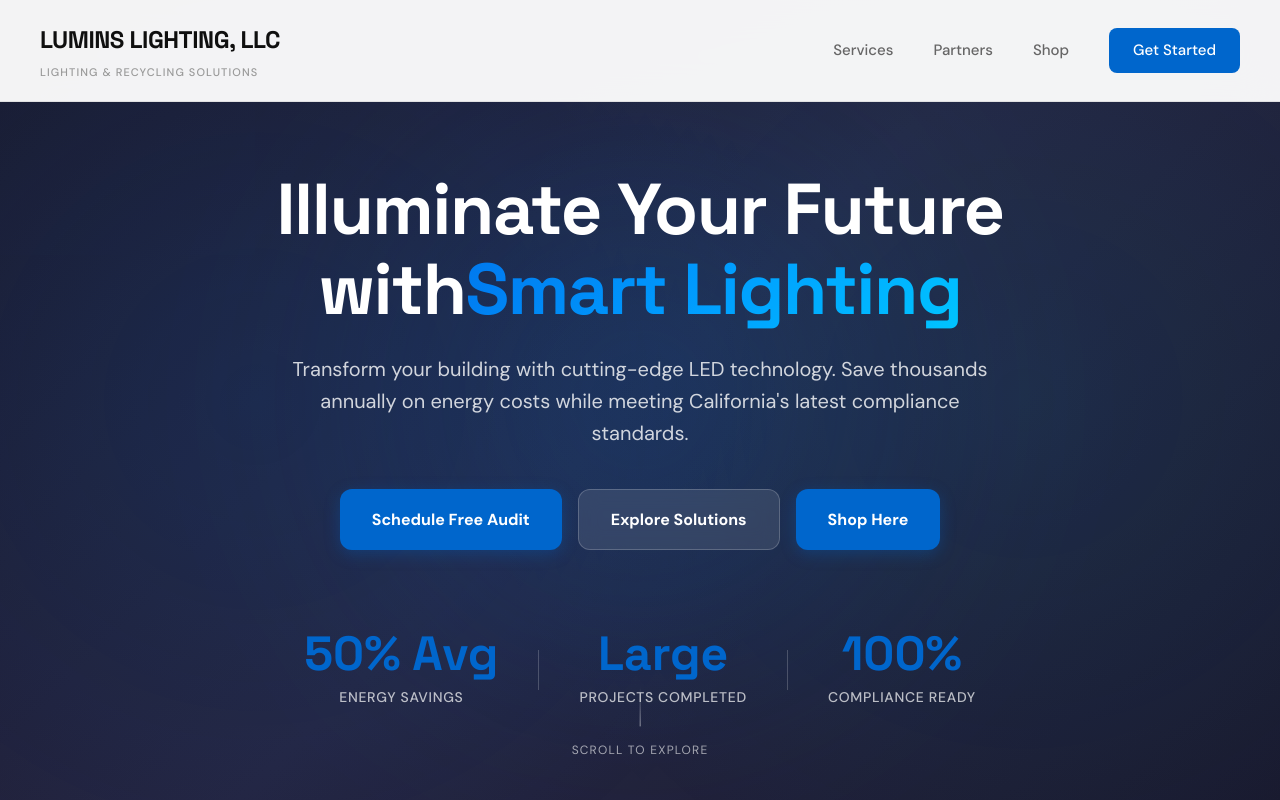
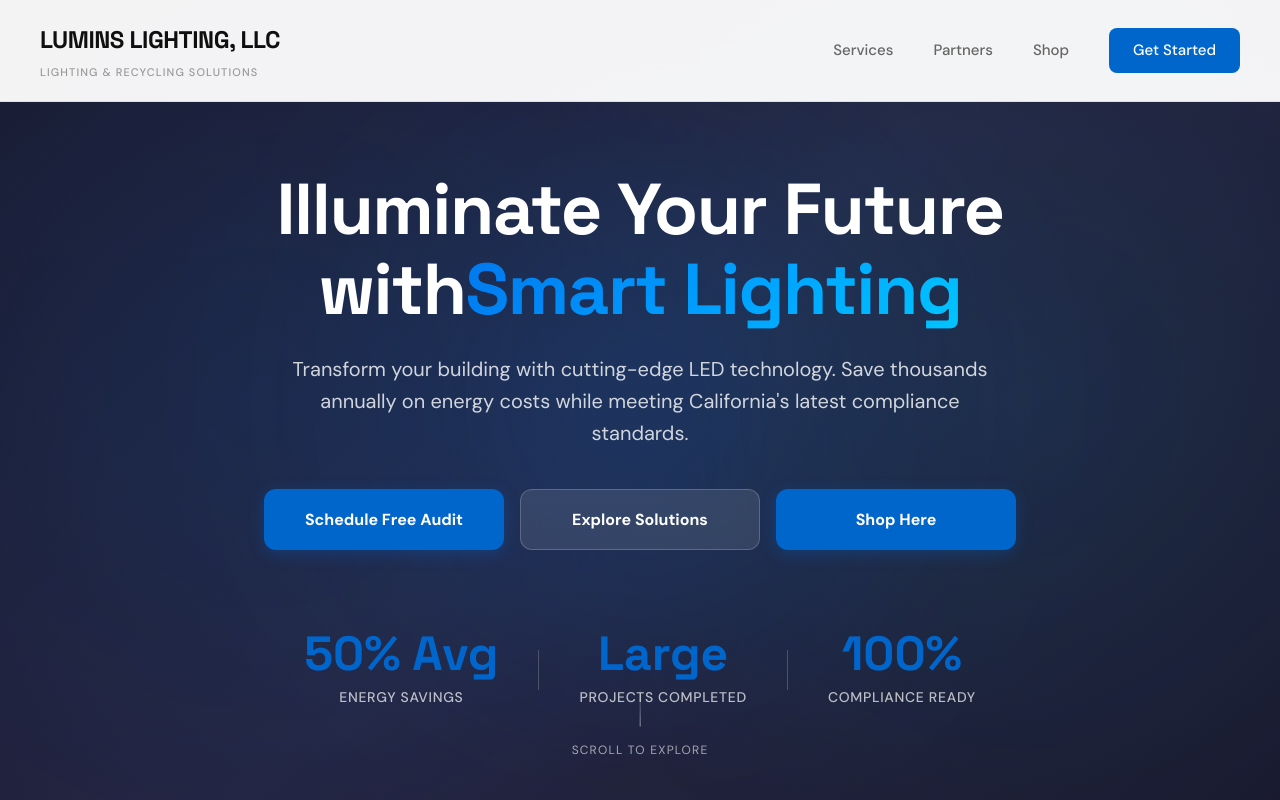
Before and after one commit to CuriousUknownDev/chat-codex-lumins-build, a Next.js app: page / in a window 1280 px wide. Shown: the top 800 px of the page. Built offline with nearby package versions, Linux system fonts and the light colour scheme.

Commit message:
Make hero CTA buttons equal size and equidistant

```diff
--- a/app/globals.css
+++ b/app/globals.css
@@ -341,6 +341,12 @@ body {
   animation: fadeInUp 1s ease-out 0.5s backwards;
 }
 
+.hero-cta-group .btn {
+  flex: 1 1 0%;
+  justify-content: center;
+  max-width: 240px;
+}
+
 .btn {
   display: inline-flex;
   align-items: center;
@@ -1269,6 +1275,11 @@ body {
     width: 100%;
   }
 
+  .hero-cta-group .btn {
+    max-width: none;
+    flex: none;
+  }
+
   .btn {
     width: 100%;
     justify-content: center;
```
